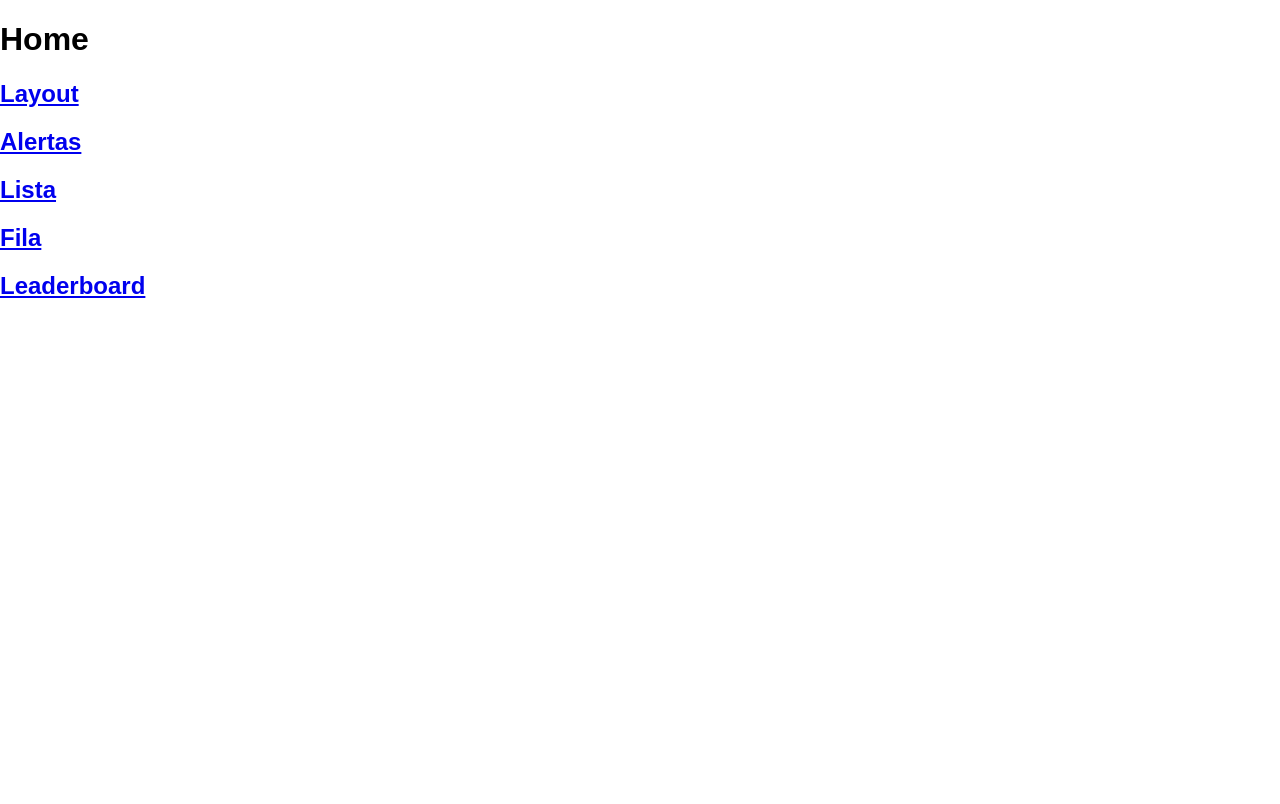
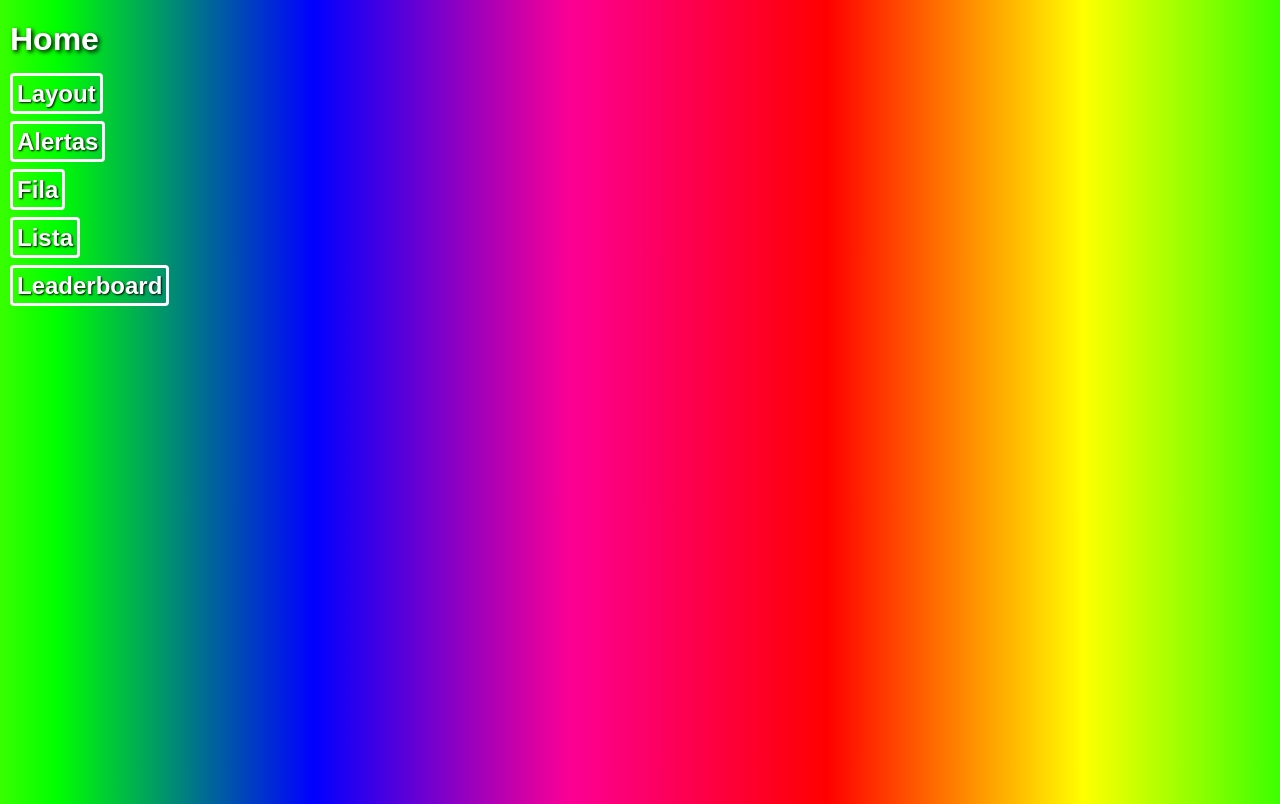
Before and after one commit to gabrielpasini/portfolio, a Next.js app: page / in a window 1280 px wide. Built offline with nearby package versions, Linux system fonts and the light colour scheme; a web font is replaced by a local one.

Commit message:
:lipstick: pequenos ajustes de layout

```diff
--- a/pages/index.js
+++ b/pages/index.js
@@ -2,34 +2,34 @@
 
 const Home = () => {
   return (
-    <>
+    <div className="dashboardContainer homeContainer">
       <h1>Home</h1>
       <h2>
         <Link href="/layout">
-          <a>Layout</a>
+          <a className="homeLinks">Layout</a>
         </Link>
       </h2>
       <h2>
         <Link href="/alerts">
-          <a>Alertas</a>
+          <a className="homeLinks">Alertas</a>
+        </Link>
+      </h2>
+      <h2>
+        <Link href="/fila">
+          <a className="homeLinks">Fila</a>
         </Link>
       </h2>
       <h2>
         <Link href="/songlist">
-          <a>Lista</a>
-        </Link>
-      </h2>
-      <h2>
-        <Link href="/fila">
-          <a>Fila</a>
+          <a className="homeLinks">Lista</a>
         </Link>
       </h2>
       <h2>
         <Link href="/leaderboard">
-          <a>Leaderboard</a>
+          <a className="homeLinks">Leaderboard</a>
         </Link>
       </h2>
-    </>
+    </div>
   );
 };
 export default Home;
--- a/pages/leaderboard.js
+++ b/pages/leaderboard.js
@@ -110,7 +110,7 @@
                     </IconButton>
                   </TableCell>
                   <TableCell className="titleCell">Usuário</TableCell>
-                  <TableCell className="titleCell">Pedidos</TableCell>
+                  <TableCell className="titleCell">Músicas Pedidas</TableCell>
                 </TableRow>
               </TableHead>
               <TableBody>
--- a/styles.css
+++ b/styles.css
@@ -16,6 +16,21 @@
   font-family: 'Aldrich', sans-serif;
   -webkit-font-smoothing: antialiased;
   -moz-osx-font-smoothing: grayscale;
+}
+
+.homeContainer {
+  padding: 0 10px;
+  color: #fff;
+  text-shadow: 2px 2px 4px #000000;
+}
+
+.homeLinks {
+  color: #fff;
+  text-decoration: none;
+  border: 3px solid #fff;
+  border-radius: 4px;
+  padding: 4px;
+  text-shadow: 1px 1px 2px #000000;
 }
 
 .titleCell {
```
